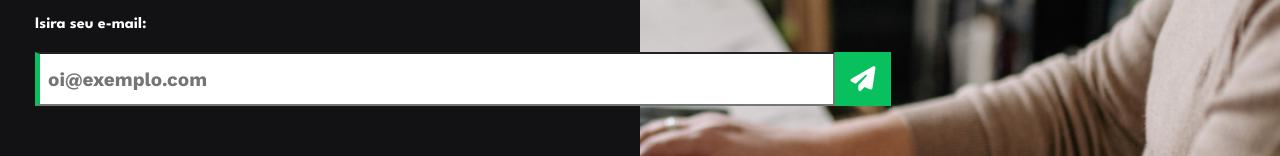
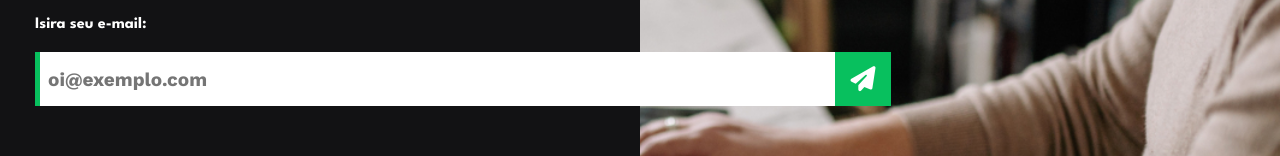
Before and after one commit to malinhodev/rocketNews_malinhodev.github.io, a plain HTML site: page index.html in a window 1280 px wide. Shown: the part 442-598 px from the top of the page. Drawn offline with nearby package versions, Linux system fonts and the light colour scheme.

Commit message:
correção do input email

```diff
--- a/css/style.css
+++ b/css/style.css
@@ -90,6 +90,11 @@ form button > i{
     font-size: 25px;
 }
 input[type=email]{
+    border:none;
+    background-image:none;
+    -webkit-box-shadow: none;
+    -moz-box-shadow: none;
+    box-shadow: none;
     border-left: 5px solid var(--green-color);
     padding-left: 8px;
     font-size: 19px;
```
